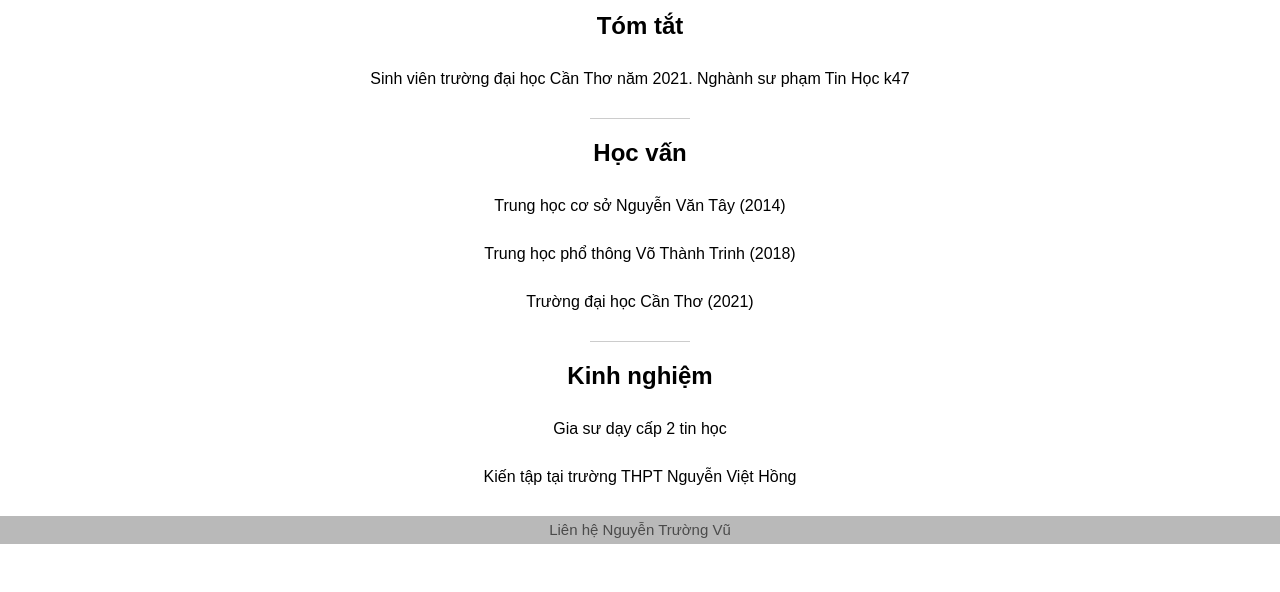
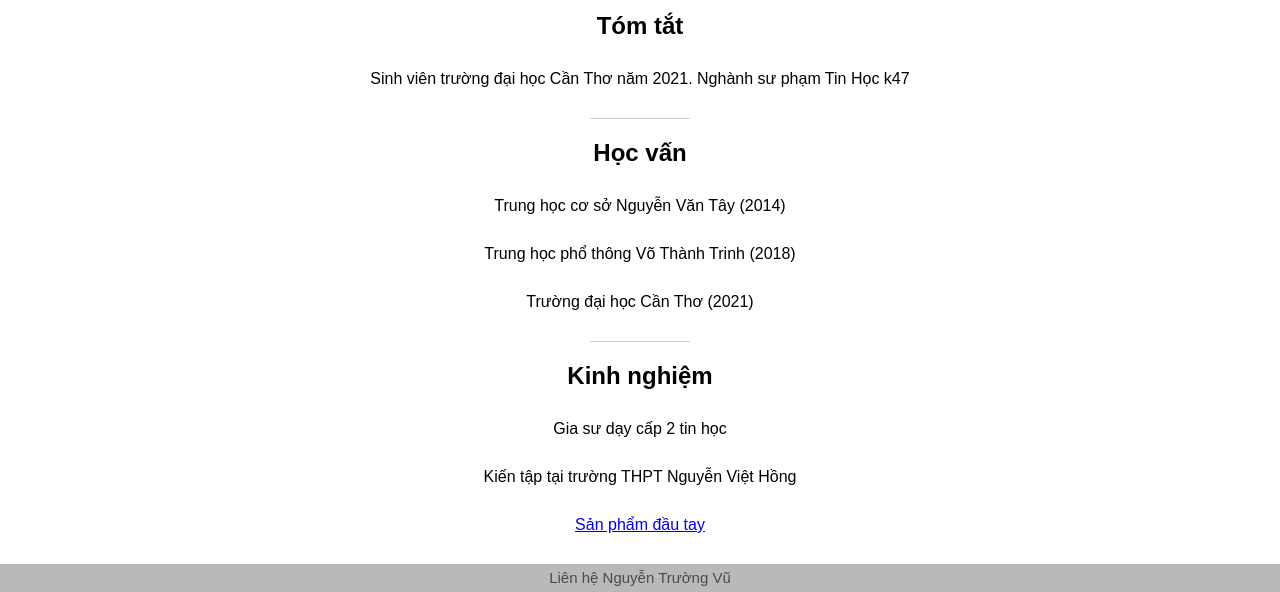
Before and after one commit to vulxhb/information-vunguyen.github.io, a plain HTML site: page index.html in a window 1280 px wide. Shown: the part 437-1029 px from the top of the page. Before the commit the page ends 981 px from the top, so only its background shows below. Drawn offline with Linux system fonts and the light colour scheme.

Commit message:
Update index.html

```diff
--- a/index.html
+++ b/index.html
@@ -42,6 +42,7 @@
             <ul>
                 <li  class="space">Gia sư dạy cấp 2 tin học</li>
                 <li  class="space">Kiến tập tại trường THPT Nguyễn Việt Hồng</li>
+                <li  class="space"><a href="https://vulxhb.github.io/the-band/">Sản phẩm đầu tay</a></li>
             </ul>
         </div>
 
```
